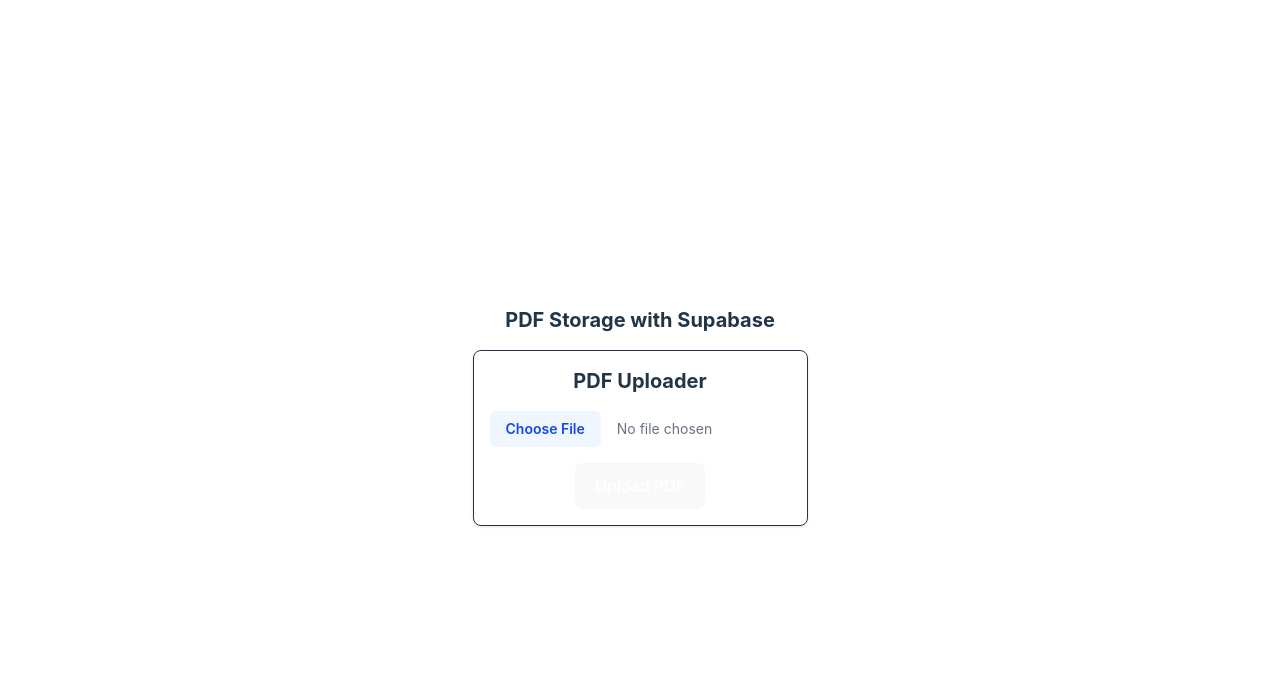
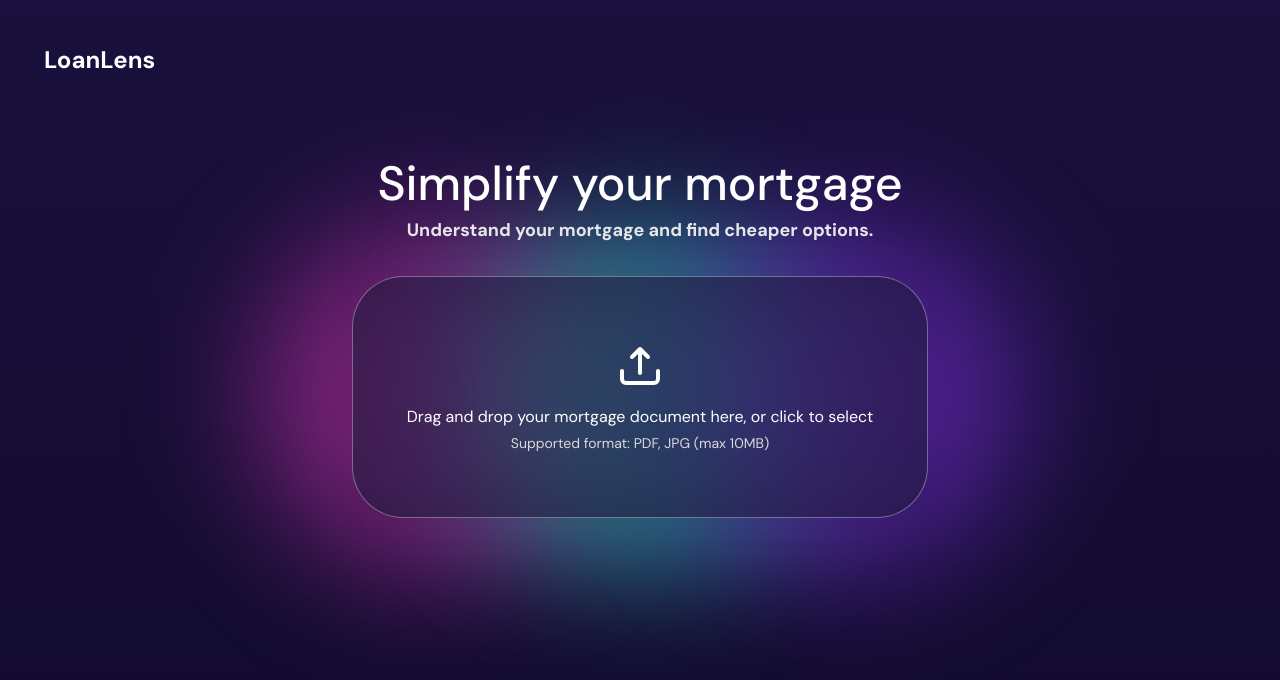
Before and after one commit to mjiang4/bagelhacks-vite, a React (Vite) app: page / in a window 1280 px wide. Shown: the top 680 px of the page. Built offline with nearby package versions, Linux system fonts and the light colour scheme.

Commit message:
first and second page

```diff
--- a/src/App.css
+++ b/src/App.css
@@ -1,11 +1,4 @@
 @import "tailwindcss";
-
-#root {
-  max-width: 1280px;
-  margin: 0 auto;
-  padding: 2rem;
-  text-align: center;
-}
 
 .logo {
   height: 6em;
@@ -42,3 +35,25 @@
 .read-the-docs {
   color: #888;
 }
+
+/* App-specific custom styles */
+.logo-container {
+  position: relative;
+}
+
+/* Ensure the background circles don't interfere with content */
+main {
+  position: relative;
+  z-index: 10;
+}
+
+/* Additional responsive adjustments */
+@media (max-width: 768px) {
+  .file-upload-container {
+    padding: 1.5rem;
+  }
+
+  .upload-area {
+    padding: 1.5rem;
+  }
+}
--- a/src/App.tsx
+++ b/src/App.tsx
@@ -1,19 +1,64 @@
 import { useState } from 'react'
-import reactLogo from './assets/react.svg'
-import viteLogo from '/vite.svg'
 import './App.css'
-import PDFUploader from './components/PDFUploader'
+import FileUploader from './components/FileUploader'
+import BackgroundCircles from './components/bgcircles/BackgroundCircles'
+import MortgageDetails from './components/MortgageDetails'
+import SmallBackgroundCircles from './components/bgcircles/SmallBackgroundCircles'
 
 function App() {
+  const [selectedFile, setSelectedFile] = useState<File | null>(null);
+
+  // Mock data for the mortgage details
+  const mockMortgageData = {
+    monthlyPayment: "$ 2,386.43",
+    interestRate: "4.990%",
+    cashToClose: "$ 36,509.05"
+  };
+
+  const handleFileSelected = (file: File) => {
+    setSelectedFile(file);
+  };
+
+  const handleCloseDetails = () => {
+    setSelectedFile(null);
+  };
 
   return (
     <>
+      <div className="min-h-screen flex flex-col overflow-hidden">
+        <header className="p-3 ml-8 mt-8 flex justify-start">
+          <div className="logo-container">
+            <h1 className="text-2xl font-bold text-white">LoanLens</h1>
+          </div>
+        </header>
 
-      <div className="mt-8">
-        <h2 className="text-xl font-bold mb-4">PDF Storage with Supabase</h2>
-        <PDFUploader />
+        <main className="flex-1 flex flex-col items-center justify-start px-4 mt-18">
+          {!selectedFile ? (
+            <>
+              <div className="text-center mb-6">
+                <h1 className="text-5xl font-medium text-white mb-2">Simplify your mortgage</h1>
+                <p className="text-lg font-semibold text-gray-200 mb-2">Understand your mortgage and find cheaper options.</p>
+              </div>
+
+              <div className="relative w-full">
+                <BackgroundCircles />
+                <FileUploader onFileSelected={handleFileSelected} />
+              </div>
+            </>
+          ) : (
+            <div className="relative w-full">
+              <SmallBackgroundCircles />
+              <MortgageDetails
+                fileName={selectedFile.name}
+                monthlyPayment={mockMortgageData.monthlyPayment}
+                interestRate={mockMortgageData.interestRate}
+                cashToClose={mockMortgageData.cashToClose}
+                onClose={handleCloseDetails}
+              />
+            </div>
+          )}
+        </main>
       </div>
-
     </>
   )
 }
--- /dev/null
+++ b/src/components/FileUploader.tsx
@@ -0,0 +1,70 @@
+import { useState, useRef } from 'react';
+
+export default function FileUploader({ onFileSelected }: { onFileSelected: (file: File) => void }) {
+  const [isDragging, setIsDragging] = useState(false);
+  const dropRef = useRef<HTMLDivElement>(null);
+
+  const handleFileChange = (e: React.ChangeEvent<HTMLInputElement>) => {
+    if (e.target.files && e.target.files[0]) {
+      onFileSelected(e.target.files[0]);
+    }
+  };
+
+  const handleDragEnter = (e: React.DragEvent) => {
+    e.preventDefault();
+    e.stopPropagation();
+    setIsDragging(true);
+  };
+
+  const handleDragLeave = (e: React.DragEvent) => {
+    e.preventDefault();
+    e.stopPropagation();
+    setIsDragging(false);
+  };
+
+  const handleDragOver = (e: React.DragEvent) => {
+    e.preventDefault();
+    e.stopPropagation();
+    if (!isDragging) {
+      setIsDragging(true);
+    }
+  };
+
+  const handleDrop = (e: React.DragEvent) => {
+    e.preventDefault();
+    e.stopPropagation();
+    setIsDragging(false);
+
+    if (e.dataTransfer.files && e.dataTransfer.files[0]) {
+      onFileSelected(e.dataTransfer.files[0]);
+    }
+  };
+
+  return (
+    <div
+      ref={dropRef}
+      className={`file-upload-container w-full max-w-xl mx-auto bg-[#211A3F]/60 backdrop-blur-md rounded-[4vw] py-16 px-8 border border-[#E4E3ED]/40 flex flex-col items-center justify-center cursor-pointer ${isDragging ? 'drag-active' : ''}`}
+      onClick={() => document.getElementById('file-input')?.click()}
+      onDragEnter={handleDragEnter}
+      onDragLeave={handleDragLeave}
+      onDragOver={handleDragOver}
+      onDrop={handleDrop}
+    >
+      <div className="upload-icon mb-4">
+        <svg width="48" height="48" viewBox="0 0 24 24" fill="none" xmlns="http://www.w3.org/2000/svg">
+          <path d="M12 4L12 16M12 4L8 8M12 4L16 8" stroke="#FFFFFF" strokeWidth="2" strokeLinecap="round" strokeLinejoin="round"/>
+          <path d="M3 15V19C3 20.1046 3.89543 21 5 21H19C20.1046 21 21 20.1046 21 19V15" stroke="#FFFFFF" strokeWidth="2" strokeLinecap="round" strokeLinejoin="round"/>
+        </svg>
+      </div>
+      <p className="text-[#FFFFFF] text-base mb-1">Drag and drop your mortgage document here, or click to select</p>
+      <p className="text-[#D9D9D9] text-sm">Supported format: PDF, JPG (max 10MB)</p>
+      <input
+        id="file-input"
+        type="file"
+        accept=".pdf,.jpg,.jpeg"
+        onChange={handleFileChange}
+        className="hidden"
+      />
+    </div>
+  );
+}
--- /dev/null
+++ b/src/components/MortgageDetails.tsx
@@ -0,0 +1,58 @@
+import React from 'react';
+
+interface MortgageDetailsProps {
+  fileName: string;
+  monthlyPayment: string;
+  interestRate: string;
+  cashToClose: string;
+  onClose: () => void;
+}
+
+export default function MortgageDetails({
+  fileName,
+  monthlyPayment,
+  interestRate,
+  cashToClose,
+  onClose
+}: MortgageDetailsProps) {
+  return (
+    <div className="w-full max-w-3xl mx-auto flex flex-col items-center">
+      {/* File name display with X button */}
+      <div className="bg-[#211A3F]/60 backdrop-blur-md rounded-full py-4 px-6 flex items-center border border-[#E4E3ED] justify-between mb-24 w-[80%]">
+        <div className="text-white flex-grow text-left">{fileName}</div>
+        <button className="text-white text-xl ml-4 hover:text-gray-300 cursor-pointer" onClick={onClose}>×</button>
+      </div>
+
+      {/* Three cards displaying mortgage details */}
+      <div className="flex justify-center gap-6 w-full min-w-full md:flex-nowrap">
+        {/* Monthly Payment */}
+        <div className="bg-[#211A3F] backdrop-blur-md rounded-[30px] p-6 flex-1 flex flex-col items-center">
+          <div className="text-white text-lg mb-2">Monthly Payment</div>
+          <div className="text-[#E038BC] text-3xl font-bold">{monthlyPayment}</div>
+        </div>
+
+        {/* Interest Rate */}
+        <div className="bg-[#211A3F] backdrop-blur-md rounded-[30px] p-6 flex-1 flex flex-col items-center">
+          <div className="text-white text-lg mb-2">Interest Rate</div>
+          <div className="text-[#35EEDF] text-3xl font-bold">{interestRate}</div>
+        </div>
+
+        {/* Cash to Close */}
+        <div className="bg-[#211A3F] backdrop-blur-md rounded-[30px] p-6 flex-1 flex flex-col items-center">
+          <div className="text-white text-lg mb-2">Cash to Close</div>
+          <div className="text-[#B07FEB] text-3xl font-bold">{cashToClose}</div>
+        </div>
+      </div>
+
+      {/* Action buttons */}
+      <div className="flex gap-6 mt-24">
+        <button className="bg-transparent backdrop-blur-md border border-[#35EEDF] text-[#35EEDF] font-bold py-3 px-10 rounded-full hover:bg-[#35EEDF]/10 cursor-pointer">
+          get explanations
+        </button>
+        <button className="bg-[#35EEDF] text-black py-3 px-10 rounded-full font-bold hover:bg-[#35EEDF]/80 cursor-pointer">
+          shop cheaper
+        </button>
+      </div>
+    </div>
+  );
+}
--- /dev/null
+++ b/src/components/bgcircles/BackgroundCircles.tsx
@@ -0,0 +1,17 @@
+export default function BackgroundCircles() {
+  return (
+    <div className="absolute -z-10" style={{ top: '50%', left: '50%', transform: 'translate(-50%, -50%)', width: '140%', height: '140%' }}>
+      {/* Circle positioning container */}
+      <div className="relative w-full h-full flex items-center justify-center">
+        {/* Left circle - E038BC */}
+        <div className="absolute w-[350px] h-[350px] rounded-full bg-[#E038BC] opacity-50 blur-3xl" style={{ left: '28%' }}></div>
+
+        {/* Middle circle - 35EEDF */}
+        <div className="absolute w-[350px] h-[350px] rounded-full bg-[#35EEDF] opacity-50 blur-3xl"></div>
+
+        {/* Right circle - 8835EE */}
+        <div className="absolute w-[350px] h-[350px] rounded-full bg-[#8835EE] opacity-50 blur-3xl" style={{ right: '28%' }}></div>
+      </div>
+    </div>
+  );
+}
--- /dev/null
+++ b/src/components/bgcircles/SmallBackgroundCircles.tsx
@@ -0,0 +1,17 @@
+export default function SmallBackgroundCircles() {
+  return (
+    <div className="absolute -z-10" style={{ top: '53%', left: '50%', transform: 'translate(-50%, -50%)', width: '100%', height: '100%' }}>
+      {/* Circle positioning container */}
+      <div className="relative w-full h-full flex items-center justify-center">
+        {/* Left circle - E038BC */}
+        <div className="absolute w-[375px] h-[250px] rounded-full bg-[#E038BC] opacity-40 blur-2xl" style={{ left: '19%' }}></div>
+
+        {/* Middle circle - 35EEDF */}
+        <div className="absolute w-[375px] h-[250px] rounded-full bg-[#35EEDF] opacity-40 blur-2xl"></div>
+
+        {/* Right circle - 8835EE */}
+        <div className="absolute w-[375px] h-[250px] rounded-full bg-[#8835EE] opacity-40 blur-2xl" style={{ right: '19%' }}></div>
+      </div>
+    </div>
+  );
+}
--- a/src/index.css
+++ b/src/index.css
@@ -1,70 +1,42 @@
-@import "tailwindcss";
+/* Import DM Sans font */
+@import url('https://fonts.googleapis.com/css2?family=DM+Sans:wght@400;500;700&display=swap');
+
+@tailwind base;
+@tailwind components;
+@tailwind utilities;
 
 :root {
-  font-family: Inter, system-ui, Avenir, Helvetica, Arial, sans-serif;
-  line-height: 1.5;
-  font-weight: 400;
-
-  color-scheme: light dark;
-  color: rgba(255, 255, 255, 0.87);
-  background-color: #242424;
-
-  font-synthesis: none;
-  text-rendering: optimizeLegibility;
-  -webkit-font-smoothing: antialiased;
-  -moz-osx-font-smoothing: grayscale;
+  --background-start: #1a103d;
+  --background-end: #120b2e;
+  color-scheme: dark;
+  font-family: 'DM Sans', sans-serif;
 }
 
-a {
-  font-weight: 500;
-  color: #646cff;
-  text-decoration: inherit;
-}
-a:hover {
-  color: #535bf2;
+html, body {
+  margin: 0;
+  padding: 0;
+  width: 100%;
+  height: 100%;
+  overflow: hidden;
 }
 
 body {
-  margin: 0;
-  display: flex;
-  place-items: center;
-  min-width: 320px;
-  min-height: 100vh;
+  font-family: 'DM Sans', -apple-system, BlinkMacSystemFont, 'Segoe UI', 'Roboto', 'Oxygen',
+    'Ubuntu', 'Cantarell', 'Fira Sans', 'Droid Sans', 'Helvetica Neue',
+    sans-serif;
+  -webkit-font-smoothing: antialiased;
+  -moz-osx-font-smoothing: grayscale;
+  background: linear-gradient(to bottom, var(--background-start), var(--background-end));
+  color: white;
 }
 
-h1 {
-  font-size: 3.2em;
-  line-height: 1.1;
+.file-upload-container {
+  transition: all 0.3s ease;
+  box-shadow: 0 4px 30px rgba(0, 0, 0, 0.1);
 }
 
-button {
-  border-radius: 8px;
-  border: 1px solid transparent;
-  padding: 0.6em 1.2em;
-  font-size: 1em;
-  font-weight: 500;
-  font-family: inherit;
-  background-color: #1a1a1a;
-  cursor: pointer;
-  transition: border-color 0.25s;
+/* For drag and drop functionality */
+.file-upload-container.drag-active {
+  border-color: rgba(255, 255, 255, 0.8);
+  background-color: rgba(255, 255, 255, 0.05);
 }
-button:hover {
-  border-color: #646cff;
-}
-button:focus,
-button:focus-visible {
-  outline: 4px auto -webkit-focus-ring-color;
-}
-
-@media (prefers-color-scheme: light) {
-  :root {
-    color: #213547;
-    background-color: #ffffff;
-  }
-  a:hover {
-    color: #747bff;
-  }
-  button {
-    background-color: #f9f9f9;
-  }
-}
```
